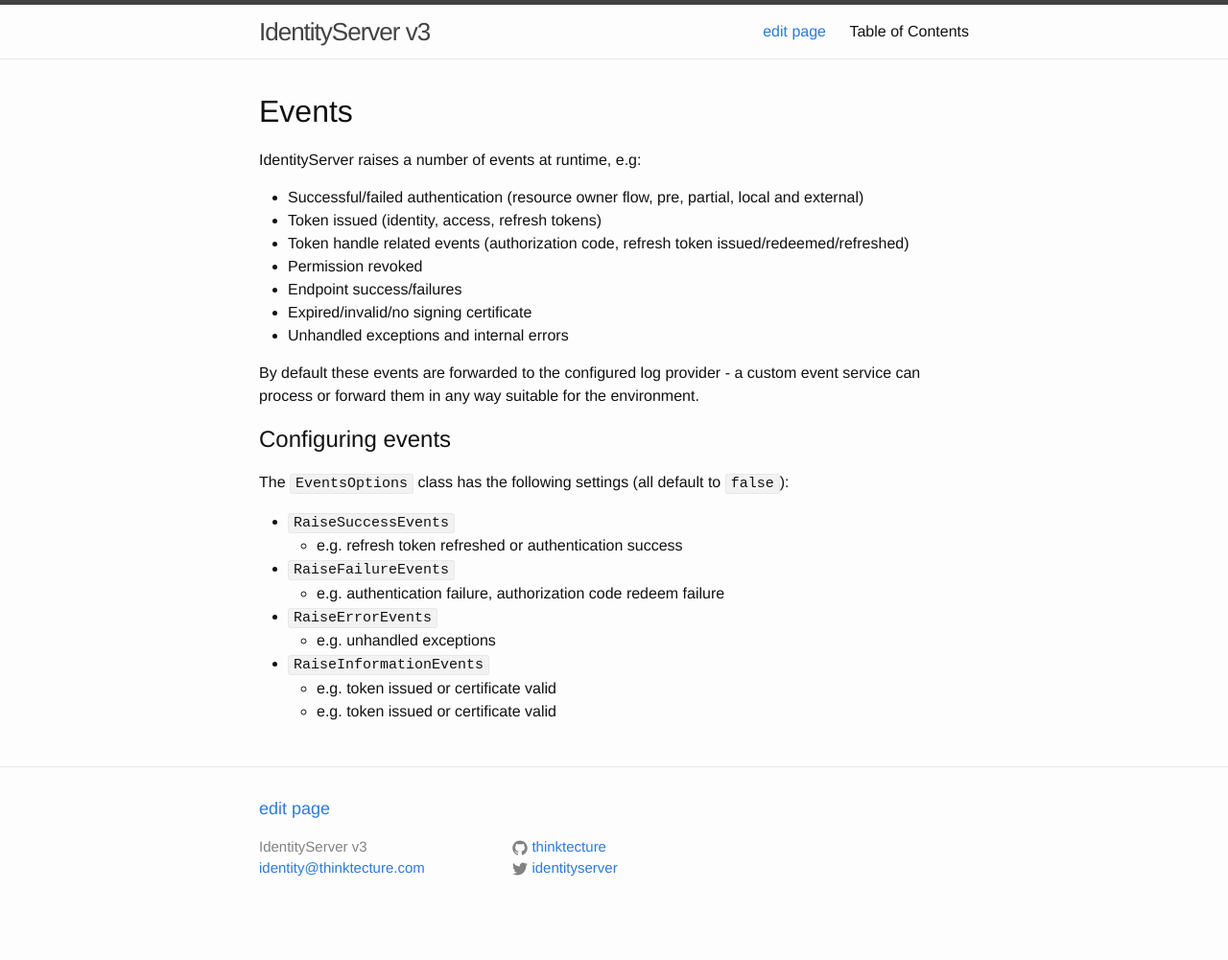
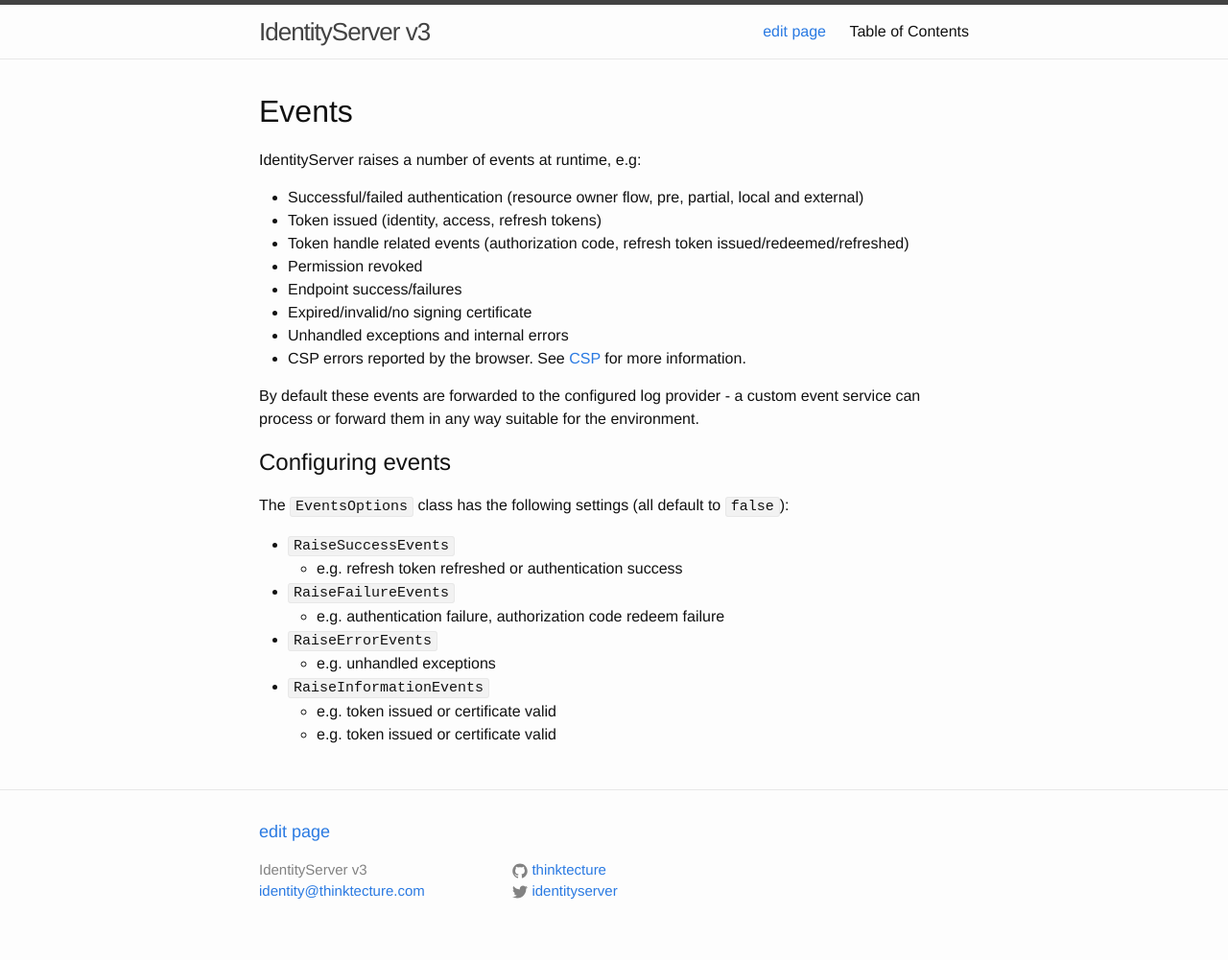
Before and after one commit to IdentityServer/Documentation, a Jekyll site: the page built from docs/configuration/events.md, in a window 1280 px wide. Shown: the whole page at 96% size. Built offline with Jekyll 4.4.1, drawn with Linux system fonts in a browser that asks for light colours; Markdown is read by kramdown in place of the engine named in the settings; before the commit the page ends 977 px from its top, so only the background shows below that.

Commit message:
Update events.md

```diff
--- a/docs/configuration/events.md
+++ b/docs/configuration/events.md
@@ -13,6 +13,7 @@
 * Endpoint success/failures
 * Expired/invalid/no signing certificate
 * Unhandled exceptions and internal errors
+* CSP errors reported by the browser. See [CSP](../advanced/csp.html) for more information.
 
 By default these events are forwarded to the configured log provider -
 a custom event service can process or forward them in any way suitable for the environment.
```
